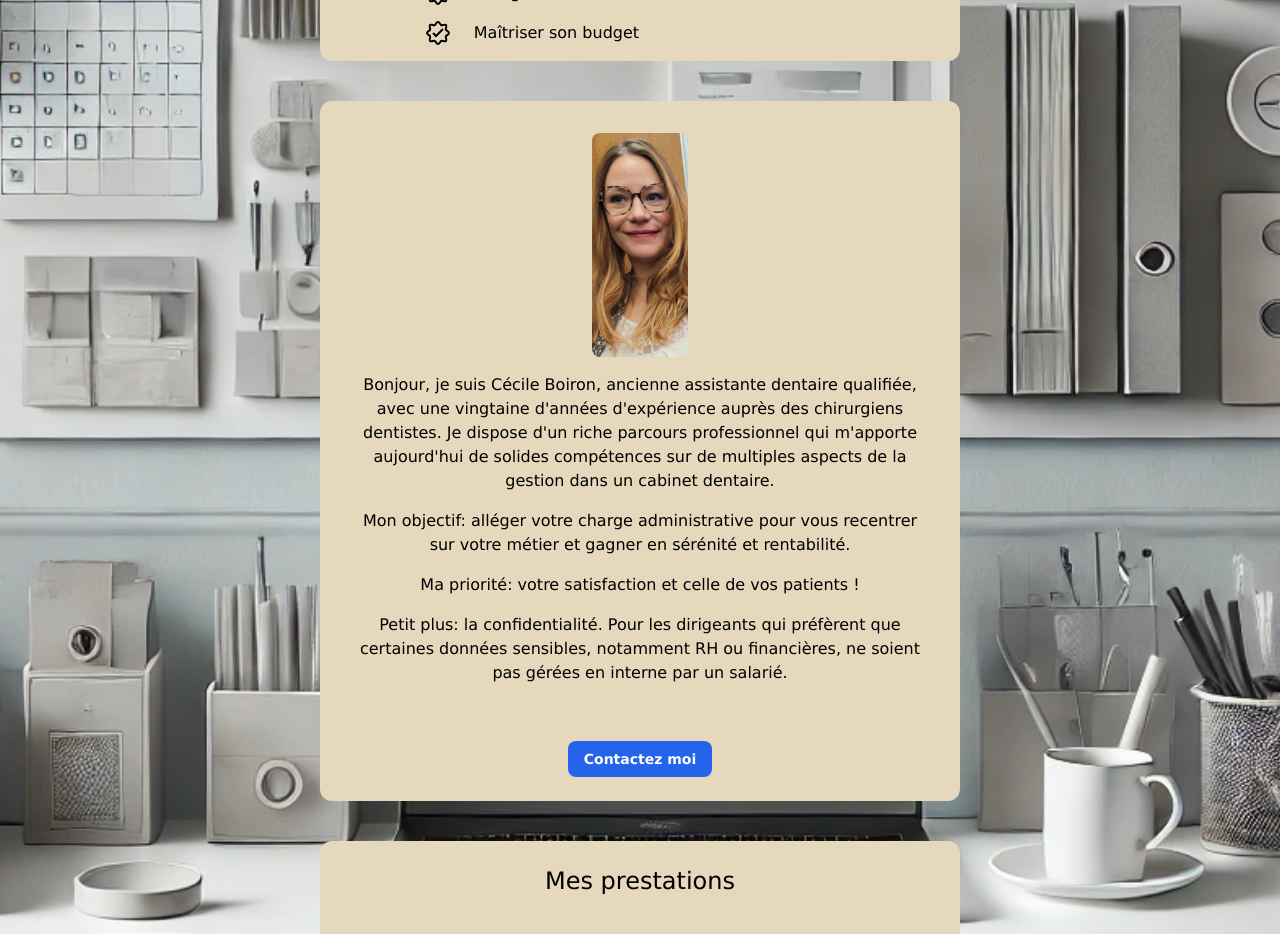
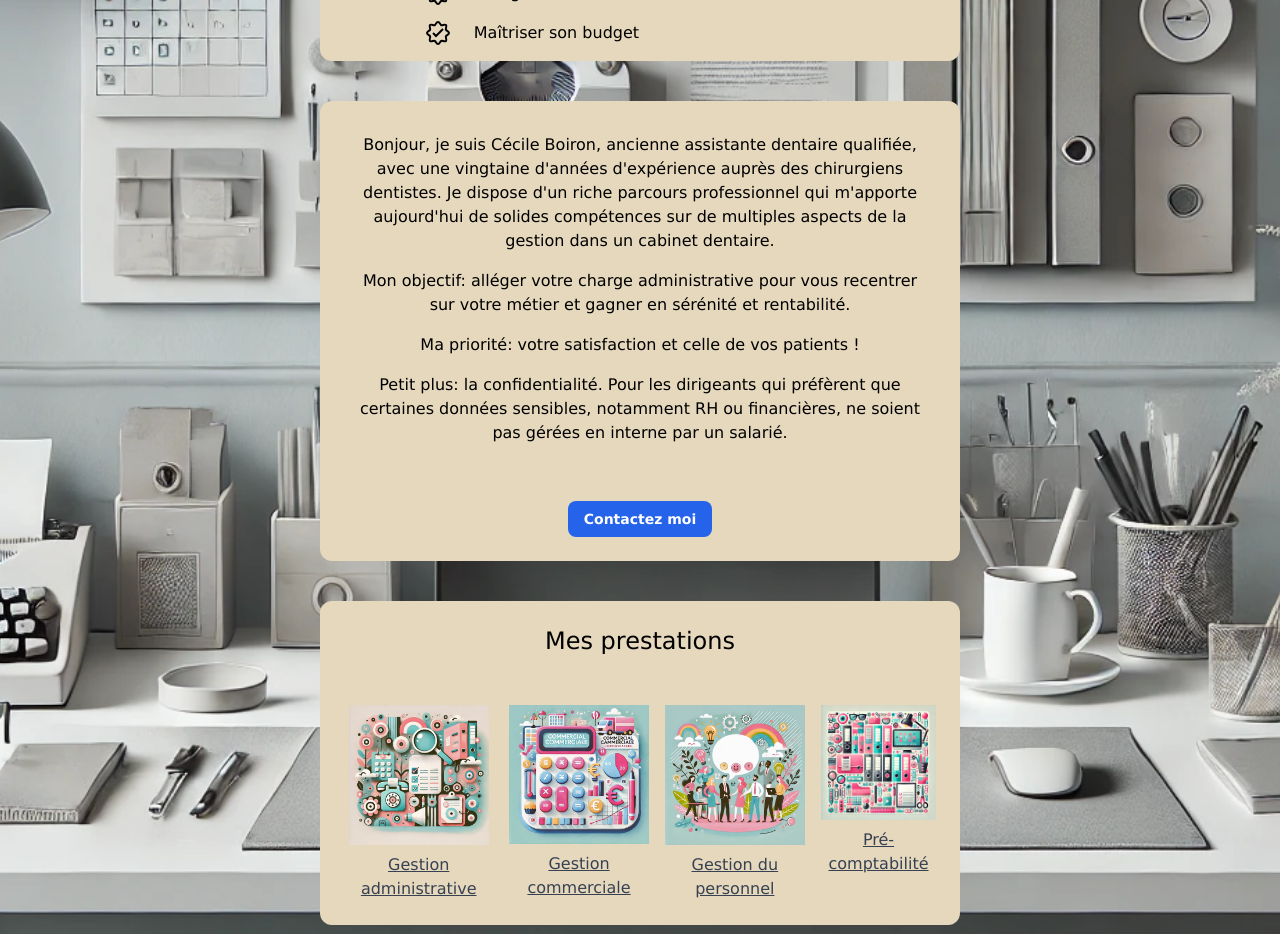
Before and after one commit to YannickMath/office_manager, a Next.js app: page / in a window 1280 px wide. Shown: the part 600-1534 px from the top of the page. Built offline with nearby package versions, Linux system fonts and the light colour scheme.

Commit message:
fix image display on responsive

```diff
--- a/src/app/components/welcome/cv.tsx
+++ b/src/app/components/welcome/cv.tsx
@@ -20,7 +20,7 @@ const Cv = () => {
       <div className="flex flex-col gap-12 phone:gap-6 phone:text-center p-2 phone:p-2 items-center">
         <div className="flex flex-col h-1/4 gap-4">
           <div className="flex flex-col items-center justify-center rounded-xl text-base phone:text-sm w-full text-center gap-4 p-2">
-            <div className="flex items-center justify-center phone:h-64 phone:w-36 relative h-56 w-24">
+            <div className="phone:flex items-center hidden justify-center phone:h-64 phone:w-36 relative h-56 w-24">
               <Image
                 src="/cecile2.png"
                 layout="fill"
@@ -29,7 +29,9 @@ const Cv = () => {
                 className="rounded-lg"
               />
             </div>
-            <Items />
+            <div className="flex flex-col justify-center items-center gap-4">
+              <Items />
+            </div>
           </div>
         </div>
         <div className="flex flex-row justify-center">
--- a/src/app/components/welcome/prestations.tsx
+++ b/src/app/components/welcome/prestations.tsx
@@ -19,7 +19,7 @@ const Prestations = () => {
       >
         <div className="flex flex-col items-center gap-2 cursor-pointer">
           <Image src={src} alt={alt} width={imageWidth} height={90} />
-          <p className="text-center text-gray-700 text-lg phone:text-base font-bolder underline">
+          <p className="text-center text-gray-700 text-base phone:text-base font-bolder underline">
             {label}
           </p>
         </div>
```
